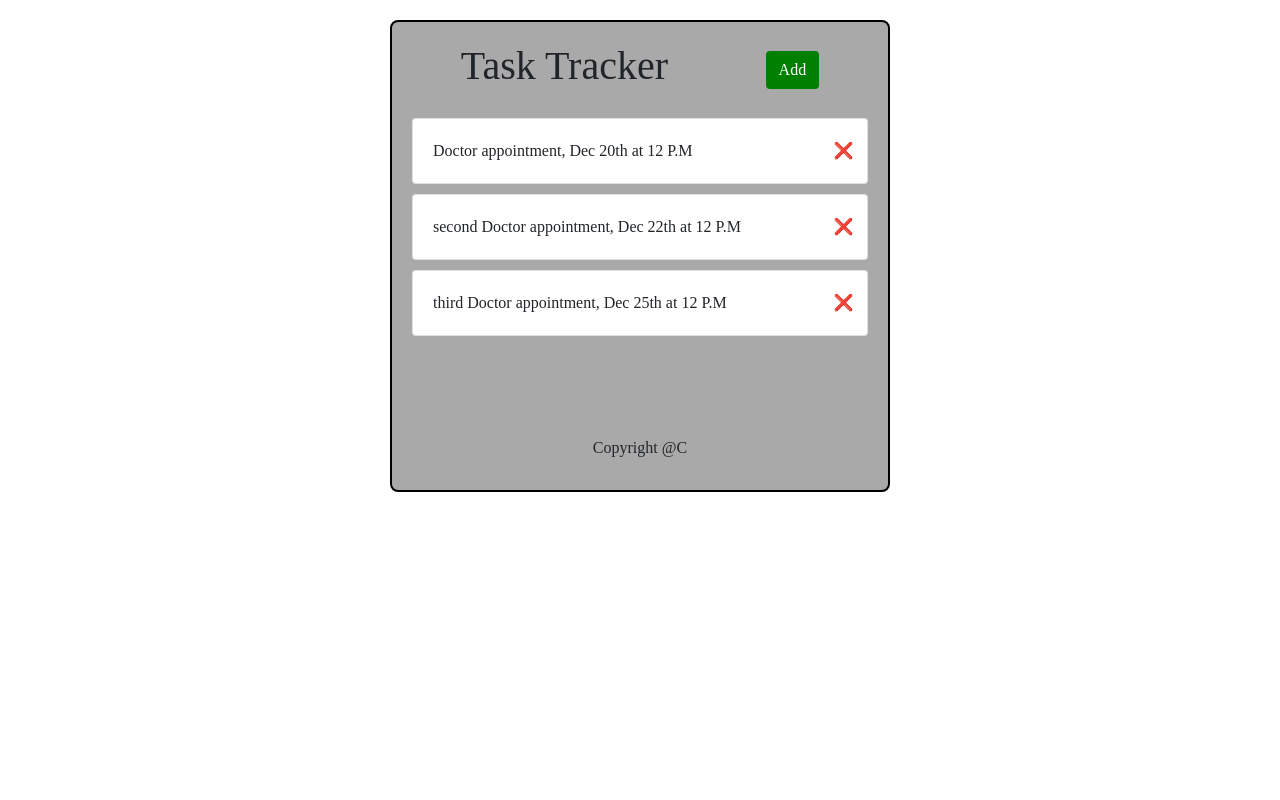
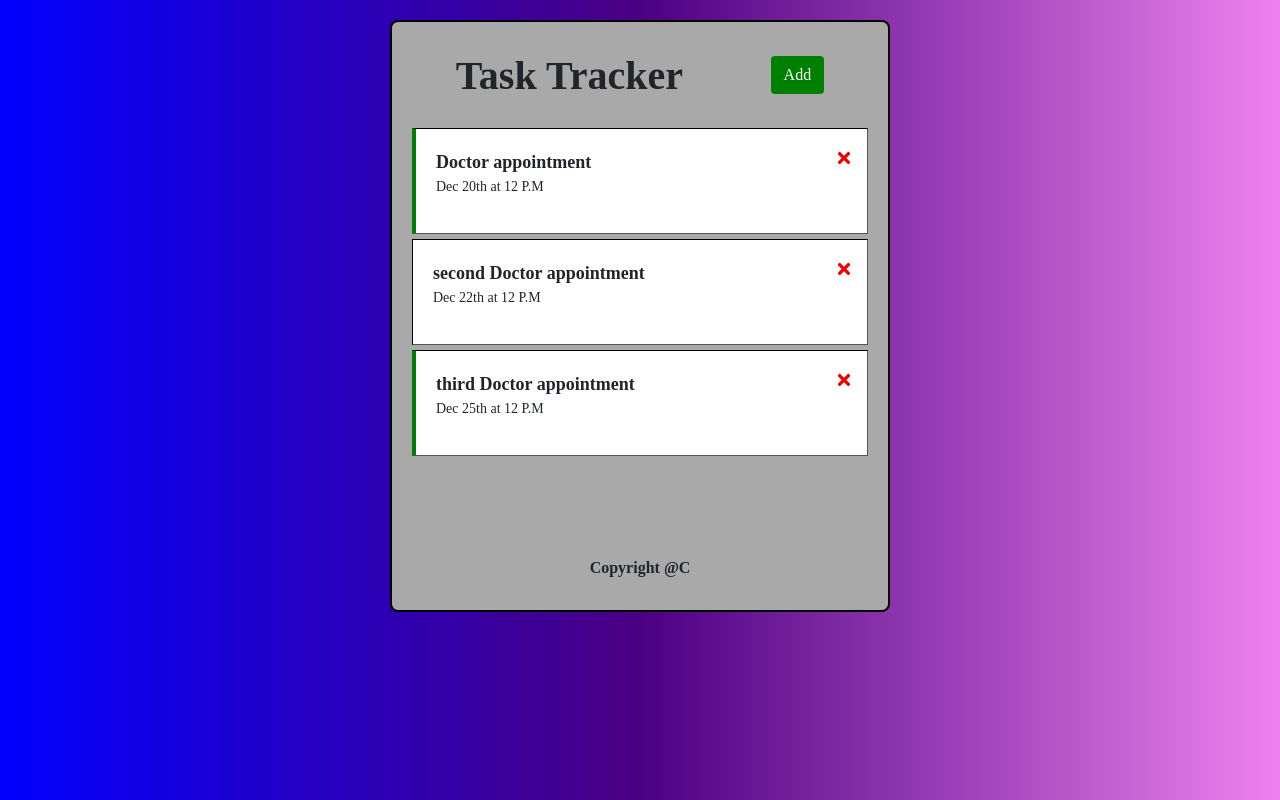
Before and after one commit to sudo0511/task-tracker, a React (Create React App) app: page / in a window 1280 px wide. Built offline with nearby package versions, Linux system fonts and the light colour scheme; a web font is replaced by a local one.

Commit message:
Updates on Task cards and CSS settings

```diff
--- a/package.json
+++ b/package.json
@@ -8,6 +8,7 @@
     "@testing-library/user-event": "^12.8.3",
     "react": "^17.0.2",
     "react-dom": "^17.0.2",
+    "react-icons": "^4.3.1",
     "react-scripts": "4.0.3",
     "web-vitals": "^1.1.2"
   },
--- a/src/App.js
+++ b/src/App.js
@@ -1,12 +1,47 @@
+import { useState } from "react"; //useState is like a hook by which we can use state in functional components
 import Footer from "./components/Footer";
 import Header from "./components/Header";
 import Tasks from "./components/Tasks";
 
 function App() {
+  const [tasks, setTasks] = useState([
+    {
+      id: 1,
+      text: "Doctor appointment",
+      day: "Dec 20th at 12 P.M",
+      reminder: true,
+    },
+    {
+      id: 2,
+      text: "second Doctor appointment",
+      day: "Dec 22th at 12 P.M",
+      reminder: false,
+    },
+    {
+      id: 3,
+      text: "third Doctor appointment",
+      day: "Dec 25th at 12 P.M",
+      reminder: true,
+    },
+  ]);
+
+  //delete a task
+  const deleteTask = (id) => {
+    setTasks(tasks.filter((task) => task.id !== id));
+  };
+  //toggle reminder
+  const reminder = (id) => {
+    setTasks(
+      tasks.map((task) =>
+        task.id === id ? { ...task, reminder: !task.reminder } : task
+      )
+    );
+  };
+
   return (
     <div className="container">
       <Header />
-      <Tasks />
+      <Tasks tasks={tasks} onDelete={deleteTask} onToggle={reminder} />
       <Footer />
     </div>
   );
--- a/src/components/Button.js
+++ b/src/components/Button.js
@@ -5,7 +5,7 @@ const Button = ({ onclick, color }) => {
     <button
       onClick={onclick}
       style={{ backgroundColor: color, color: "white" }}
-      className="btn"
+      className="btn btn-x"
     >
       Add
     </button>
--- a/src/components/Footer.js
+++ b/src/components/Footer.js
@@ -1,5 +1,9 @@
 const Footer = () => {
-  return <footer>Copyright @C</footer>;
+  return (
+    <footer>
+      <b>Copyright @C</b>
+    </footer>
+  );
 };
 
 export default Footer;
--- /dev/null
+++ b/src/components/Task.js
@@ -0,0 +1,17 @@
+import { FaTimes } from "react-icons/fa";
+
+const Task = ({ task, onDelete, onToggle }) => {
+  return (
+    <div
+      className={`card card-space ${task.reminder ? "reminder" : ""}`}
+      onDoubleClick={() => onToggle(task.id)}
+    >
+      <strong>{task.text}</strong>
+      <p>{task.day}</p>
+      <FaTimes className="span-ele" onClick={() => onDelete(task.id)} />
+      {/* <span className="span-ele">❌</span> */}
+    </div>
+  );
+};
+
+export default Task;
--- a/src/components/Tasks.js
+++ b/src/components/Tasks.js
@@ -1,30 +1,13 @@
-const tasks = [
-  {
-    id: 1,
-    text: "Doctor appointment",
-    day: "Dec 20th at 12 P.M",
-  },
-  {
-    id: 2,
-    text: "second Doctor appointment",
-    day: "Dec 22th at 12 P.M",
-  },
-  {
-    id: 3,
-    text: "third Doctor appointment",
-    day: "Dec 25th at 12 P.M",
-  },
-];
+import Task from "./Task";
 
-const Tasks = () => {
+const Tasks = ({ tasks, onDelete, onToggle }) => {
   return (
     <>
-      {tasks.map((task) => (
-        <div className="card card-space">
-          {task.text}, {task.day}
-          <span className="span-ele">❌</span>
-        </div>
-      ))}
+      {tasks.length > 0
+        ? tasks.map((task) => (
+            <Task task={task} onDelete={onDelete} onToggle={onToggle} />
+          ))
+        : "No tasks to show"}
     </>
   );
 };
--- a/src/index.css
+++ b/src/index.css
@@ -5,6 +5,10 @@
   padding: 0;
   margin: 0;
   font-family: "Baloo Tamma 2", cursive;
+}
+
+body {
+  background: linear-gradient(90deg, blue, indigo, violet);
 }
 
 .container {
@@ -17,6 +21,7 @@
   border-radius: 8px;
   background-color: darkgray;
 }
+
 .container div {
   padding: 20px;
 }
@@ -28,17 +33,37 @@ header {
   justify-content: space-around;
 }
 
+h1 {
+  font-weight: 600;
+  margin-top: 10px;
+}
+
 footer {
   margin-top: 100px;
   margin-bottom: 10px;
   text-align: center;
 }
+
+.card {
+  font-size: 18px;
+  border-radius: 0%;
+}
+.card > p {
+  font-size: 14px;
+}
 .card-space {
   position: relative;
-  margin-top: 10px;
+  margin-top: 5px;
+  border: inset 1px black;
 }
 
 .span-ele {
   position: absolute;
   right: 3%;
+  color: rgb(243, 0, 0);
+  cursor: pointer;
 }
+
+.card.reminder {
+  border-left: solid 4px green;
+}
```
Also changed, not shown: 1 other file (tests, documents, lock files or other folders).
